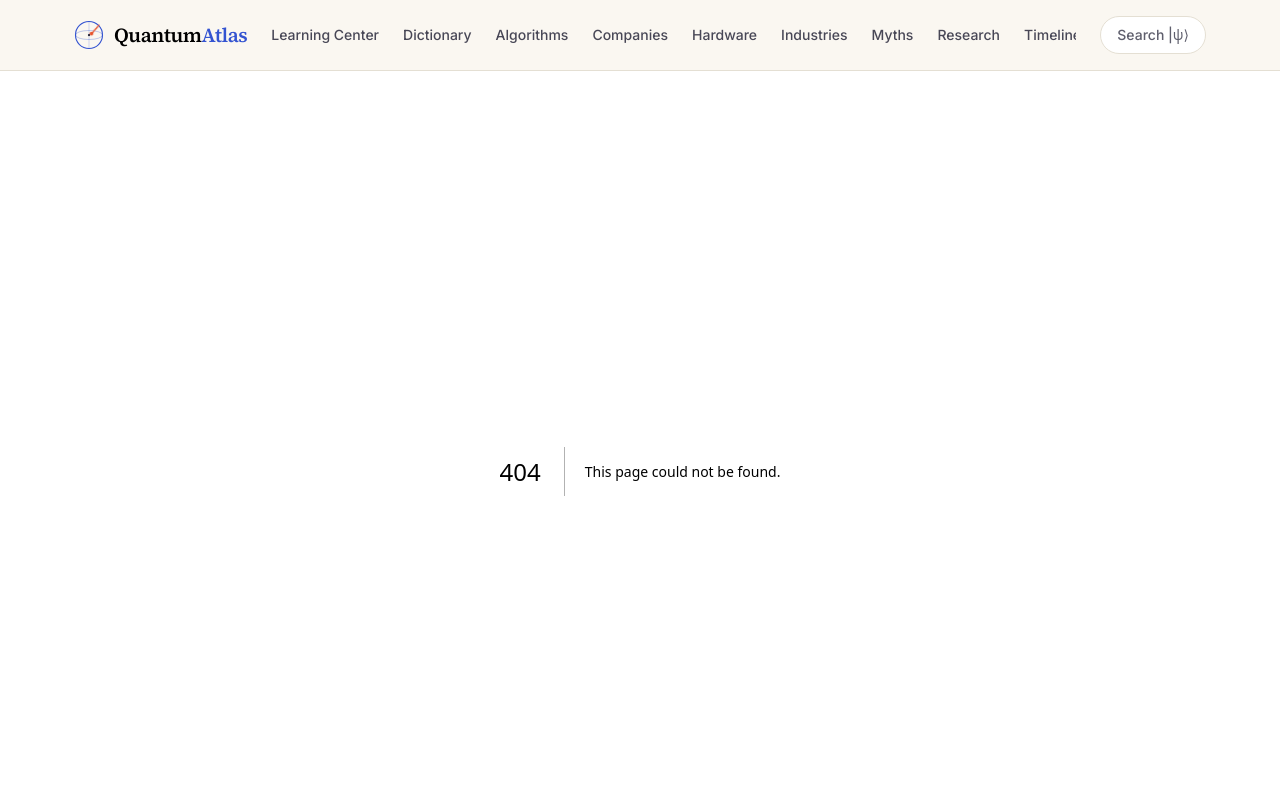
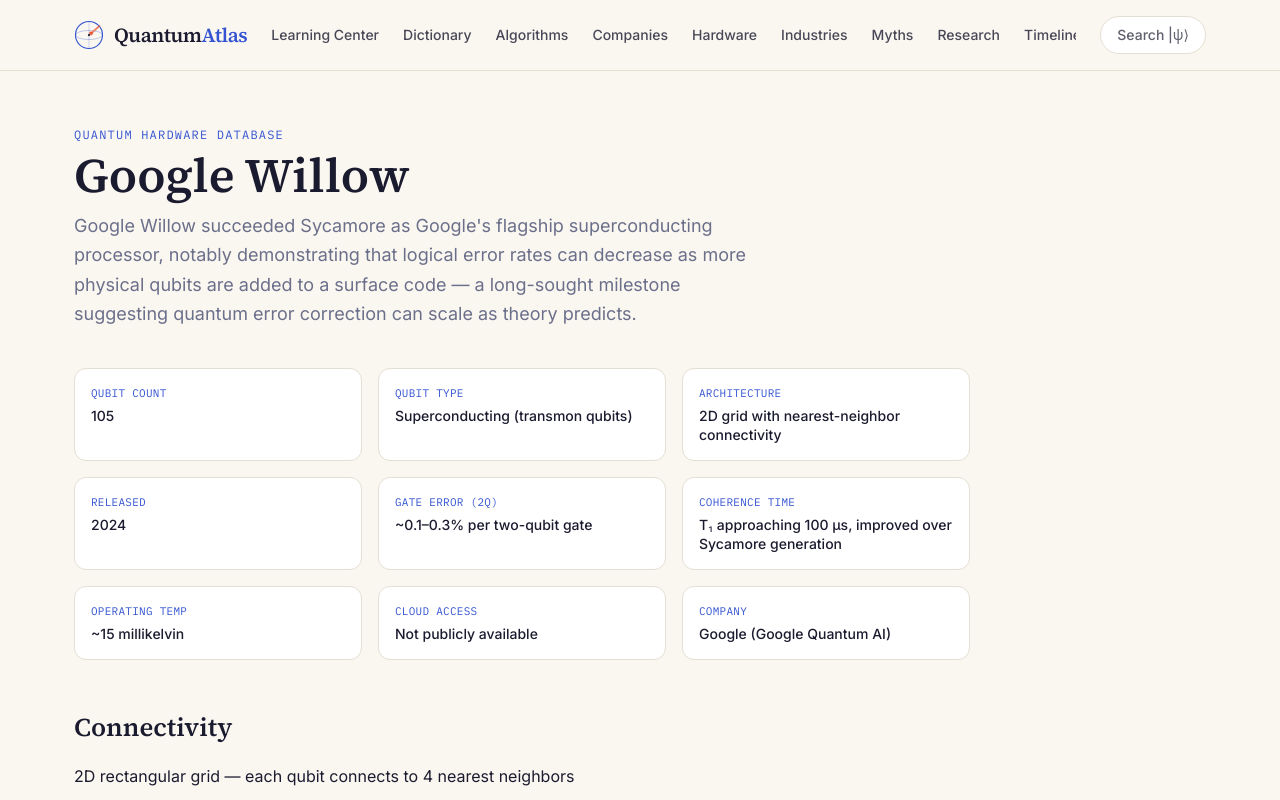
Before and after one commit to goalandpriority-ui/quantum-atlas, a Next.js app: page /hardware/google-willow in a window 1280 px wide. Before the commit this address had no page. Shown: the top 800 px of the page. Built offline with nearby package versions, Linux system fonts and the light colour scheme.

Commit message:
Create Google Willow hardware page component

```diff
--- /dev/null
+++ b/app/hardware/google-willow/page.tsx
@@ -0,0 +1,9 @@
+import HardwarePage from "@/components/HardwarePage";
+import { getProcessorBySlug } from "@/lib/content/hardware";
+import { notFound } from "next/navigation";
+
+export default function Page() {
+  const processor = getProcessorBySlug("google-willow");
+  if (!processor) return notFound();
+  return <HardwarePage processor={processor} />;
+}
```
